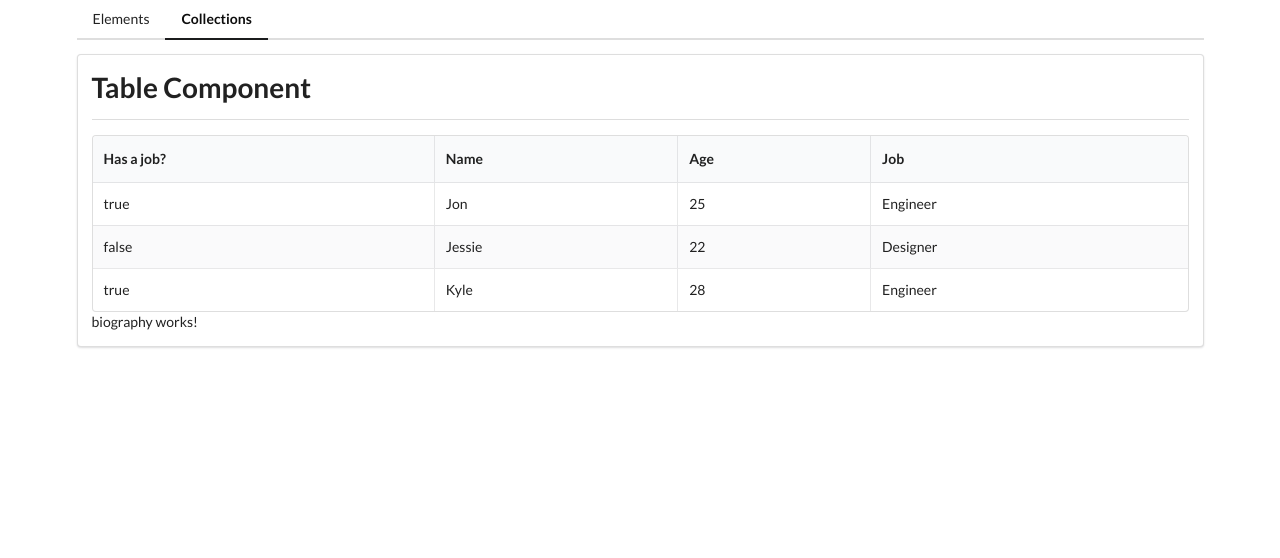
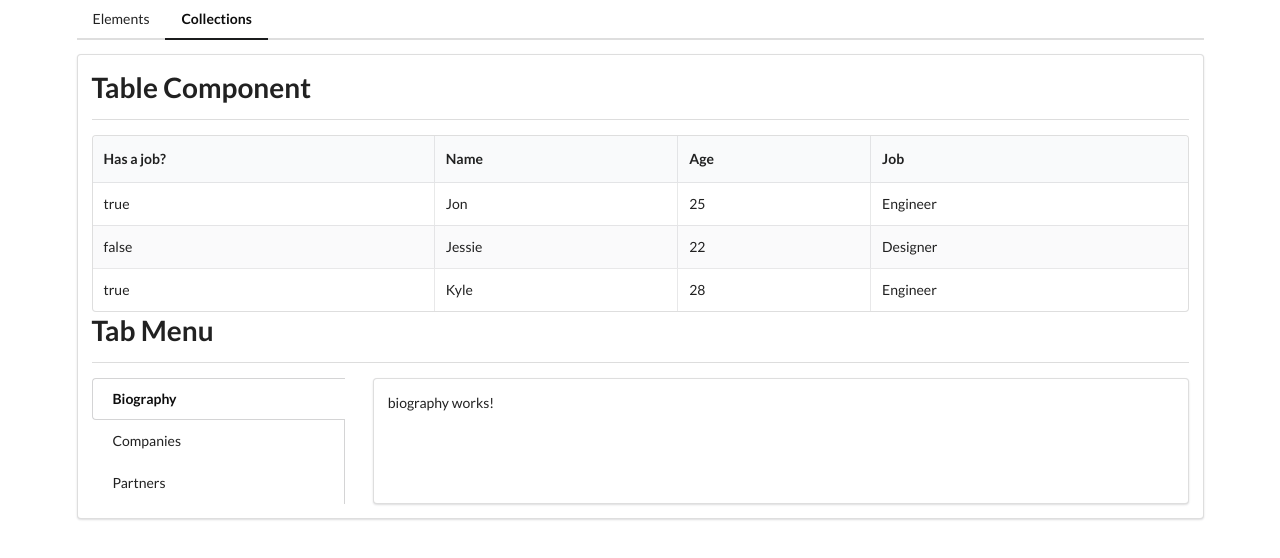
Before and after one commit to jamiepompei/angular-components, an Angular app: page /collections in a window 1280 px wide. Shown: the top 558 px of the page. Built offline with nearby package versions, Linux system fonts and the light colour scheme.

Commit message:
added absolute routing link for biographies in the tab section on the collections module

```diff
--- a/src/app/collections/collections-home/collections-home.component.html
+++ b/src/app/collections/collections-home/collections-home.component.html
@@ -1,4 +1,19 @@
 <app-divider>Table Component</app-divider>
 <app-table class="striped celled" [data]="data" [headers]="headers"></app-table>
 
-<router-outlet></router-outlet>
+
+<app-divider>Tab Menu</app-divider>
+<div class="ui grid">
+  <div class="four wide column">
+    <div class="ui vertical fluid tabular menu">
+      <a class="item" routerLink="./" routerLinkActive="active">Biography</a>
+      <a class="item" routerLink="companies" routerLinkActive="active">Companies</a>
+      <a class="item" routerLink="partners" routerLinkActive="active">Partners</a>
+    </div>
+  </div>
+  <div class="twelve wide stretched column">
+    <div class="ui segment">
+      <router-outlet></router-outlet>
+    </div>
+  </div>
+</div>
```
